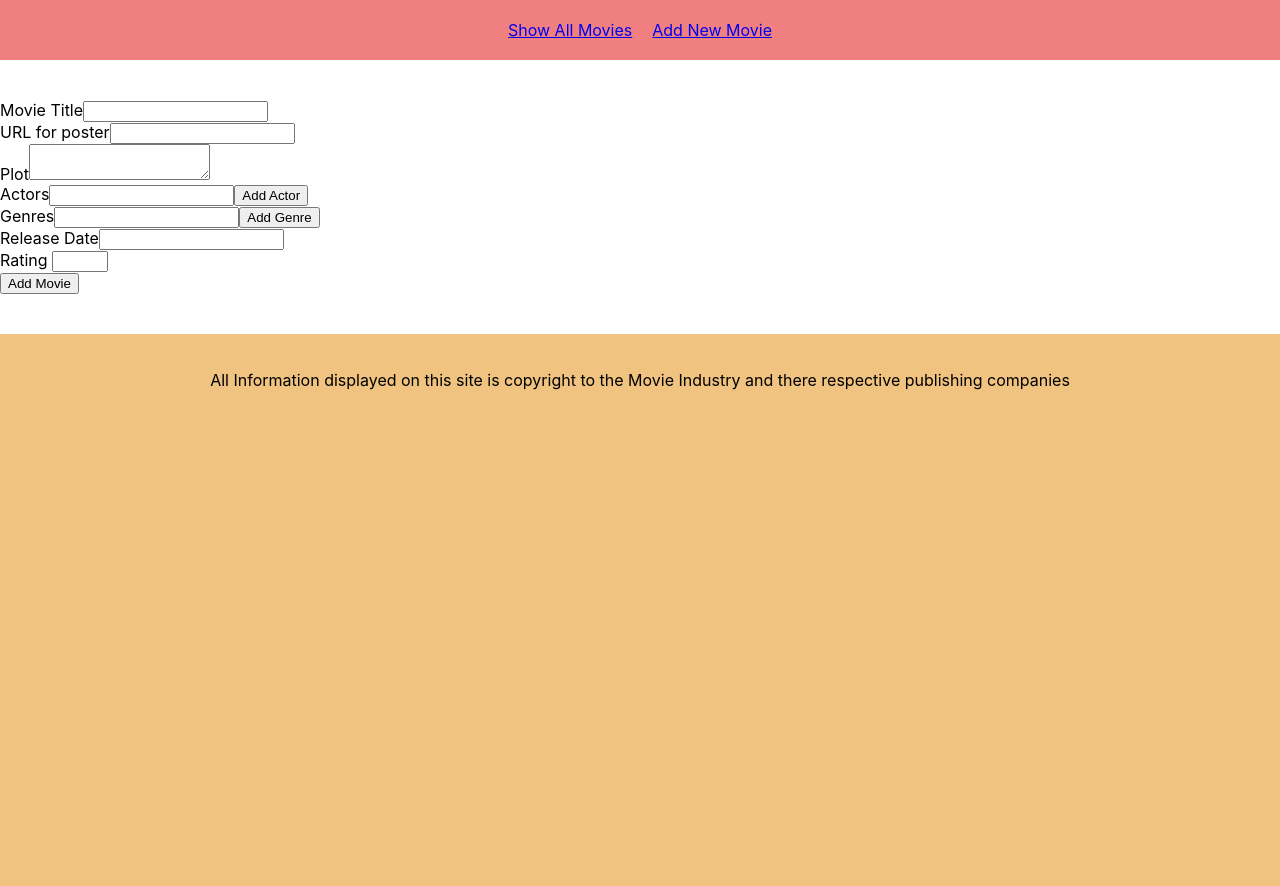
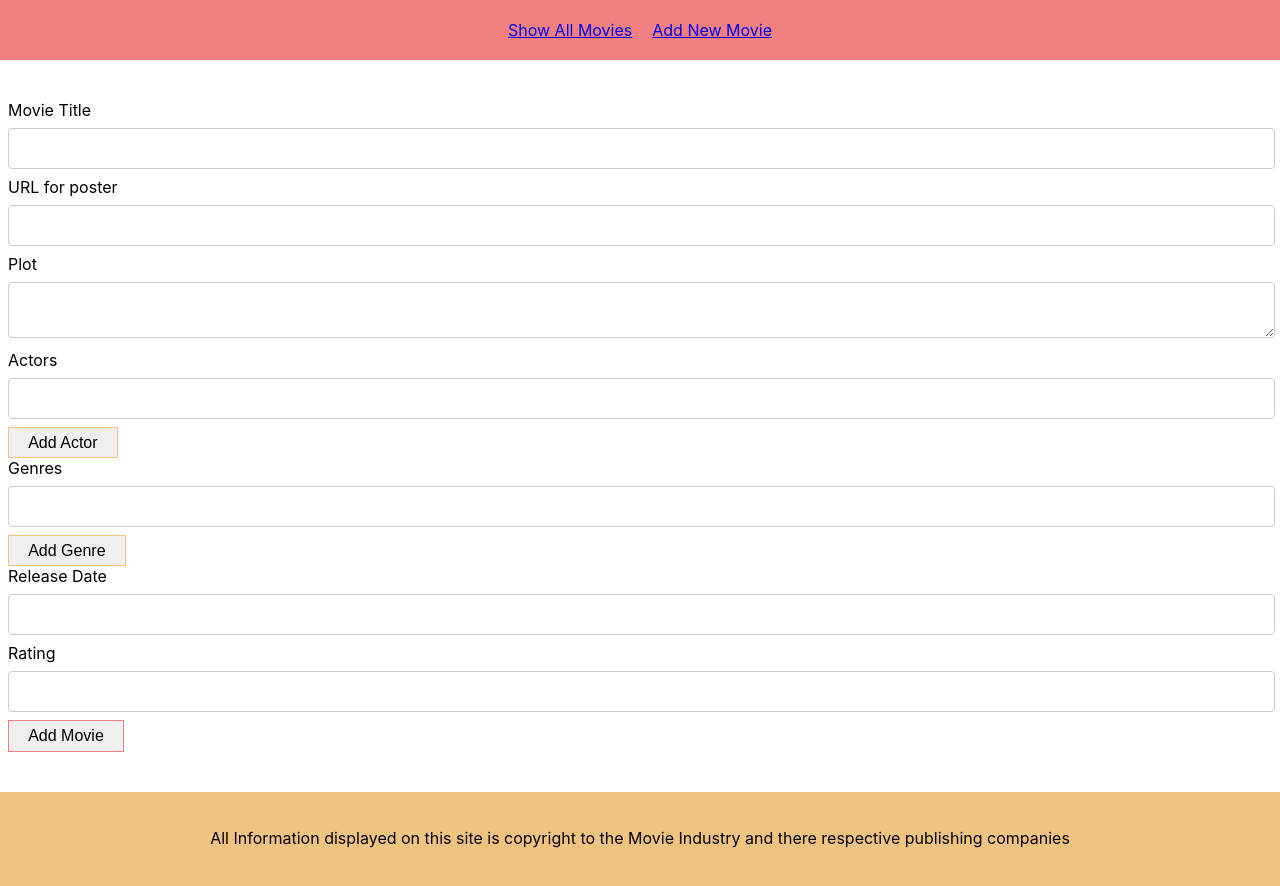
Before and after one commit to rmcodingnet/react-movies, a React (Create React App) app: page /new in a window 1280 px wide. Shown: the top 886 px of the page. Built offline with nearby package versions, Linux system fonts and the light colour scheme.

Commit message:
Added custom css to new movie form

```diff
--- /dev/null
+++ b/src/components/NewMovie/NewMovie.css
@@ -0,0 +1,51 @@
+input[type=text], input[type=number], textarea {
+    width: 99%;
+    padding: 12px 20px;
+    margin: 1vh;
+    display: inline-block;
+    border: 1px solid #ccc;
+    border-radius: 4px;
+    box-sizing: border-box;
+}
+
+
+
+input[type=number] {
+    appearance: textfield;
+}
+
+label, button {
+    margin-left: 1vh;
+}
+
+.addBtn {
+    padding: 0.35em 1.2em;
+    border: 0.1em solid rgb(240, 195, 128);
+    box-sizing: border-box;
+    text-decoration: none;
+    text-align: center ;
+    transition: all 0.2s;
+    font-size: medium;
+}
+
+.addBtn:hover {
+    background-color: rgb(240, 195, 128);
+}
+
+.addBtn:active {
+    box-shadow: inset 0px 0px 30px rgb(226, 165, 74);
+}
+
+.submitBtn {
+    border: 0.1em solid rgb(240, 128, 128);
+    padding: 0.35em 1.2em;
+    box-sizing: border-box;
+    text-decoration: none;
+    text-align: center ;
+    transition: all 0.2s;
+    font-size: medium;
+}
+
+.submitBtn:hover {
+    background-color: rgb(240, 128, 128);
+}
--- a/src/components/NewMovie/NewMovie.js
+++ b/src/components/NewMovie/NewMovie.js
@@ -1,5 +1,6 @@
 import React, { useState } from 'react';
 import { withRouter } from 'react-router-dom';
+import './NewMovie.css'
 const { v4: uuidv4 } = require('uuid');
 
 const NewMovie = ({ addNewMovie, history }) => {
@@ -69,11 +70,11 @@ const NewMovie = ({ addNewMovie, history }) => {
                 <br />
                 <label>Actors</label>
                 <input type="text" value={values.actor} onChange={(e) => handleChangeValues({ actor: e.target.value })}/>
-                <button onClick={(e) => handleActorChange(e)}>Add Actor</button>
+                <button className="addBtn" onClick={(e) => handleActorChange(e)}>Add Actor</button>
                 <br />
                 <label>Genres</label>
                 <input type="text" value={values.genre} onChange={(e) => handleChangeValues({ genre: e.target.value })}/>
-                <button onClick={(e) => handleGenreChange(e)}>Add Genre</button>
+                <button className="addBtn" onClick={(e) => handleGenreChange(e)}>Add Genre</button>
                 <br />
                 <label>Release Date</label>
                 <input type="text" value={values.releaseDate} onChange={(e) => handleChangeValues({ releaseDate: e.target.value })} />
@@ -81,7 +82,7 @@ const NewMovie = ({ addNewMovie, history }) => {
                 <label>Rating </label>
                 <input type="number" min="0" max="10" value={values.imdbRating} onChange={(e) => handleChangeValues({ imdbRating: e.target.value })} />
                 <br />
-                <button type="submit">Add Movie</button>
+                <button type="submit" className="submitBtn">Add Movie</button>
             </form>
         </div>
     )
```
